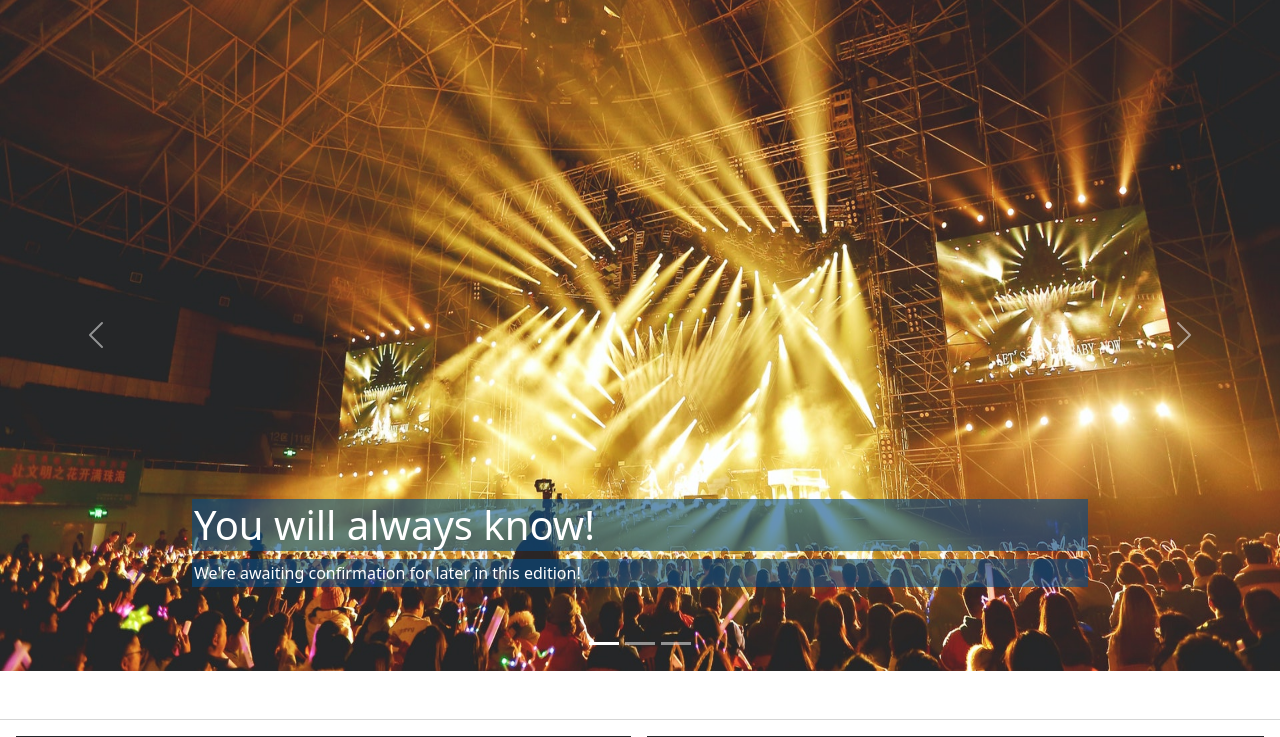
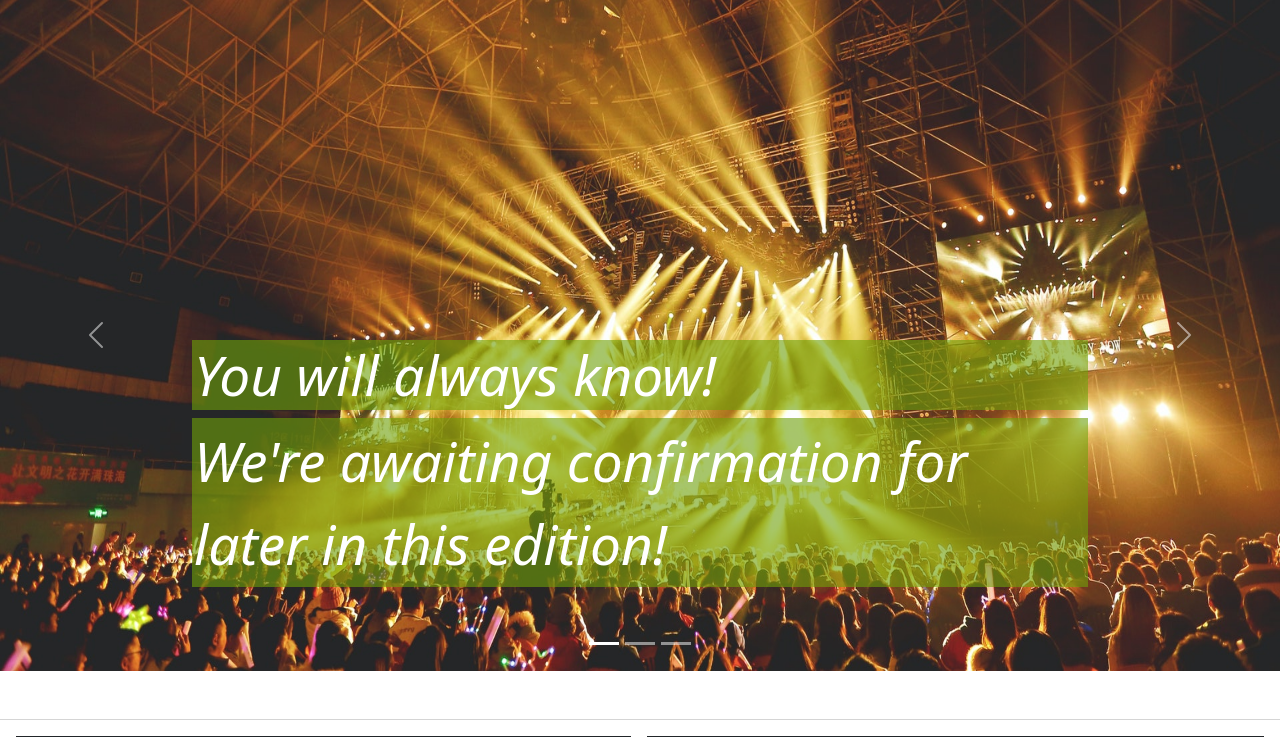
Before and after one commit to Papkxo87/eventsProject, a PHP site: page / in a window 1280 px wide. Shown: the part 49-786 px from the top of the page. Run offline with PHP 8.4, Linux system fonts and the light colour scheme.

Commit message:
add rgba

```diff
--- a/public/css/style.css
+++ b/public/css/style.css
@@ -35,8 +35,9 @@
 }
 
 .homeH1 {
-    background: rgba(4, 76, 133, 0.6);
+    background: rgba(111, 160, 9, 0.6);
     padding: 2px;
+    font-size: 55px;
 }
 
 /* Padding below the footer and lighter body text */
--- a/templates/Main/index.php
+++ b/templates/Main/index.php
@@ -1,5 +1,5 @@
 <!--Оформляем первый блок домашней страницы-->
-<div id="myCarousel" class="carousel slide" data-bs-ride="carousel">
+<div id="myCarousel" class="carousel slide " data-bs-ride="carousel">
     <div class="carousel-indicators">
         <button type="button" data-bs-target="#myCarousel" data-bs-slide-to="0" class="active" aria-current="true"
                 aria-label="Slide 1"></button>
@@ -15,8 +15,8 @@
             <img class="carousel-inner" src="../../public/images/form/koncert_ruki.jpg">
             <div class="container">
                 <div class="carousel-caption text-start">
-                    <h1 class="homeH1">You will always know!</h1>
-                    <p class="homeH1">We're awaiting confirmation for later in this edition!</p>
+                    <h1 class="homeH1 fst-italic">You will always know!</h1>
+                    <p class="homeH1 fst-italic">We're awaiting confirmation for later in this edition!</p>
                 </div>
             </div>
         </div>
@@ -28,15 +28,15 @@
             <img src="../../public/images/form/nicol.jpg">
 
             <div class="container">
-                <div class="carousel-caption">
-                    <h1 class="homeH1">You are in our life forever.</h1>
+                <div class="carousel-caption ">
+                    <h1 class="homeH1 align-top">You are in our life forever.</h1>
                     <p class="homeH1">Tourism and recreation, exhibitions and business meetings, seminars and
                         trainings.</p>
                 </div>
             </div>
         </div>
         <div class="carousel-item">
-            <svg class="bd-placeholder-img" width="100%" height="100%" xmlns="http://www.w3.org/2000/svg"
+            <svg class="bd-placeholder-img my-3" width="100%" height="100%" xmlns="http://www.w3.org/2000/svg"
                  aria-hidden="true" preserveAspectRatio="xMidYMid slice" focusable="false">
                 <rect width="100%" height="100%" fill="#222"/>
             </svg>
@@ -44,7 +44,7 @@
 
             <div class="container">
                 <div class="carousel-caption text-end">
-                    <h1 class="homeH1">Emotions!..</h1>
+                    <h1 class="homeH1 fst-italic">Emotions!..</h1>
                     <p class="homeH1">You'll hear new songs, meet new friends and get a portion of new emotions.</p>
                 </div>
             </div>
```
